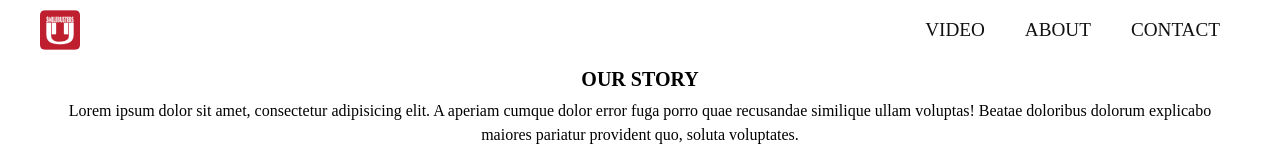
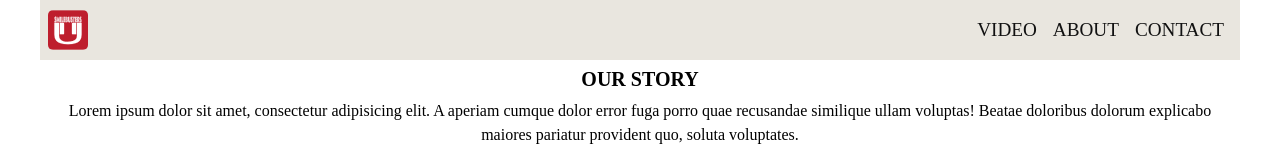
Before and after one commit to eelok/smilebusters, a React (Create React App) app: page /about in a window 1280 px wide. Shown: the top 160 px of the page. Built offline with nearby package versions, Linux system fonts and the light colour scheme.

Commit message:
add color to header

```diff
--- a/src/components/header/header.scss
+++ b/src/components/header/header.scss
@@ -1,14 +1,14 @@
 .header-wrapper {
   width: 100%;
-  //box-shadow: 2px 2px 2px rgba(0,0,0,0.2);
 }
 
 .header {
   width: 100%;
-  background-color: #fff;
   display: flex;
   justify-content: space-between;
   color: #111;
+  //box-shadow: 1px 1px 1px rgba(233,230,223,0.2);
+  background-color: #E9E6DF;
   z-index: 1000;
 
   position: fixed;
@@ -21,11 +21,6 @@
     }
   }
 
-  a {
-    display: flex;
-    padding: 0.7rem 1.25rem 0.7rem;
-  }
-
   @media(min-width: 769px) {
     position: static;
     justify-content: space-between;
@@ -33,9 +28,11 @@
   }
 
   &__icon {
+    display: flex;
     height: 40px;
     width: 40px;
     border-radius: 5px;
+    margin: 0.5rem;
     z-index: 10000;
   }
 }
--- a/src/components/menu-nav-mobile/menu-nav-mobile.scss
+++ b/src/components/menu-nav-mobile/menu-nav-mobile.scss
@@ -77,7 +77,6 @@
     justify-content: center;
     align-items: center;
     list-style: none;
-    text-align: center;
 
     @media(min-width: 769px) {
       height: 3.75rem;
@@ -88,21 +87,13 @@
     }
   }
 
-  li {
-    margin: 1.5rem;
-
-    @media(min-width: 769px) {
-      margin: 0;
-    }
-  }
-
   &__link {
     font-size: 2.5rem;
     font-weight: 300;
     text-decoration: none;
     text-transform: uppercase;
     cursor: pointer;
-    padding: 1rem;
+    padding-right: 1rem;
     color: #111;
 
 
--- a/src/pages/videos-page-style.scss
+++ b/src/pages/videos-page-style.scss
@@ -1,9 +1,5 @@
 .list-items {
   margin: 0 0.5rem;
-
-  @media(min-width: 769px)  {
-    margin: 0;
-  }
 
   .item-box {
     display: flex;
```
